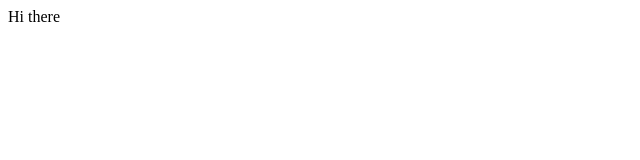
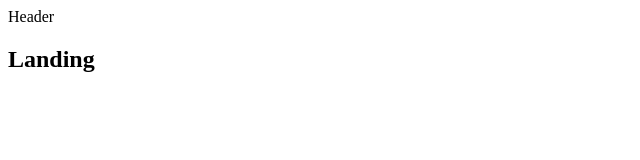
Before and after one commit to RaneWallin/FullStackTutorial, a React (Create React App) app in the folder client/: page / in a window 1280 px wide. Shown: the top 160 px of the page, without its empty margins (0-640 px from the left). Built offline with nearby package versions, Linux system fonts and the light colour scheme.

Commit message:
scaffold router and header. Installed materialize css

```diff
--- a/client/package.json
+++ b/client/package.json
@@ -4,6 +4,7 @@
   "private": true,
   "dependencies": {
     "http-proxy-middleware": "^0.19.1",
+    "materialize-css": "^1.0.0",
     "react": "^16.8.6",
     "react-dom": "^16.8.6",
     "react-redux": "^7.0.3",
--- a/client/src/components/App.js
+++ b/client/src/components/App.js
@@ -1,7 +1,24 @@
 import React from "react";
+import { BrowserRouter as Router, Route } from "react-router-dom";
+
+import Header from "./Header";
+const Dashboard = () => <h2>Dashboard</h2>;
+const SurveyNew = () => <h2>SurveyNew</h2>;
+const Landing = () => <h2>Landing</h2>;
 
 const App = () => {
-  return <div>Hi there</div>;
+  return (
+    <div>
+      <Router>
+        <div>
+          <Header />
+          <Route path="/" exact component={Landing} />
+          <Route path="/surveys" exact component={Dashboard} />
+          <Route path="/surveys/new" component={SurveyNew} />
+        </div>
+      </Router>
+    </div>
+  );
 };
 
 export default App;
--- /dev/null
+++ b/client/src/components/Header.js
@@ -0,0 +1,9 @@
+import React, { Component } from "react";
+
+class Header extends Component {
+  render() {
+    return <div>Header</div>;
+  }
+}
+
+export default Header;
```
Also changed, not shown: 1 other file (tests, documents, lock files or other folders).
